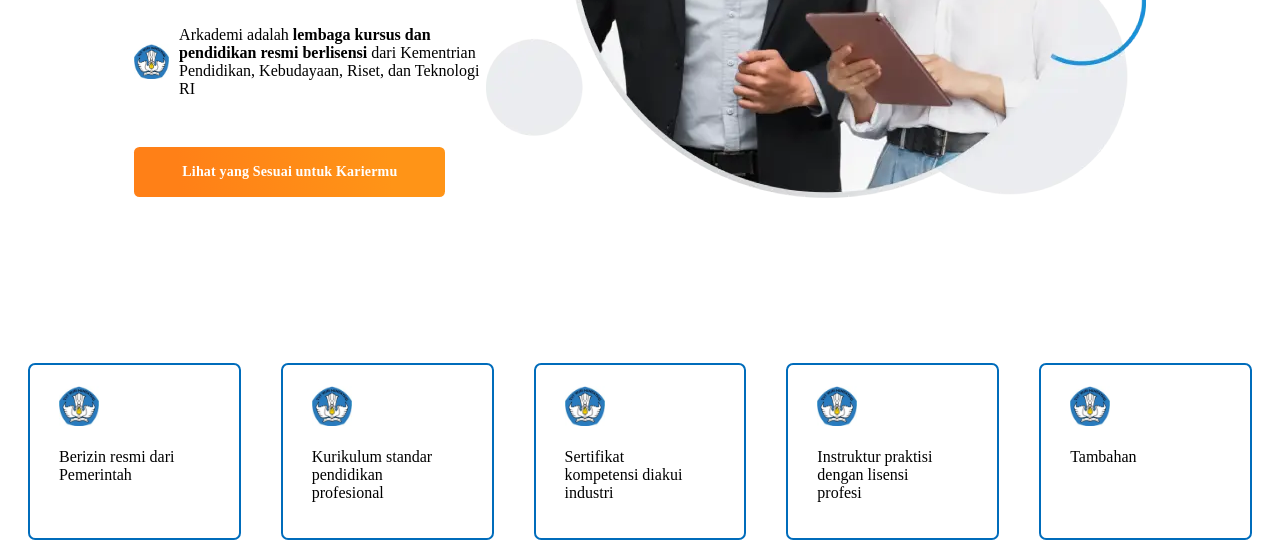
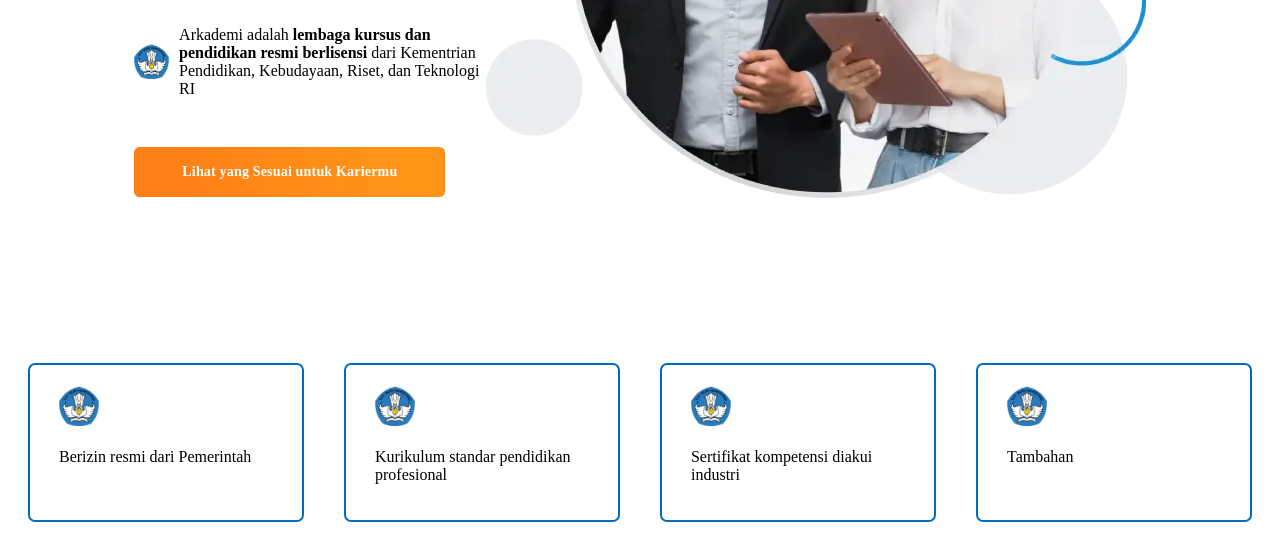
Before and after one commit to hotmasilaen/arkademi8, a plain HTML site: page index.html in a window 1280 px wide. Shown: the part 393-941 px from the top of the page. Drawn offline with Linux system fonts and the light colour scheme.

Commit message:
remove one card info

```diff
--- a/index.html
+++ b/index.html
@@ -143,10 +143,6 @@
                 </div>
                 <div class="card-info">
                     <img src="./icon-pendidikan.png" alt="icon" width="40" height="40">
-                    <p>Instruktur praktisi dengan lisensi profesi</p>
-                </div>
-                <div class="card-info">
-                    <img src="./icon-pendidikan.png" alt="icon" width="40" height="40">
                     <p>Tambahan</p>
                 </div>
             </div>
```
